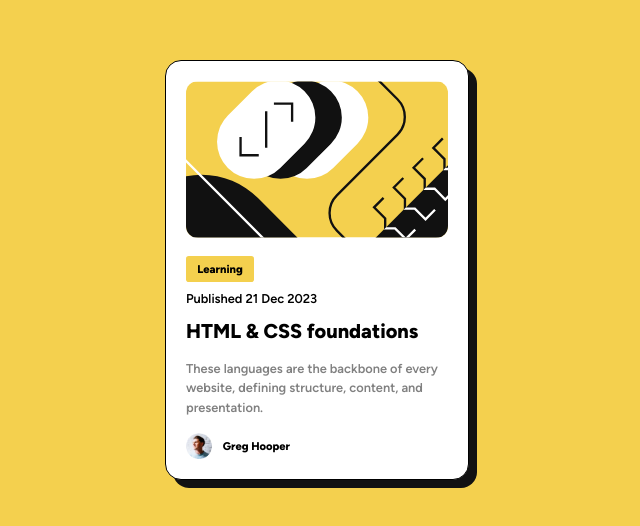
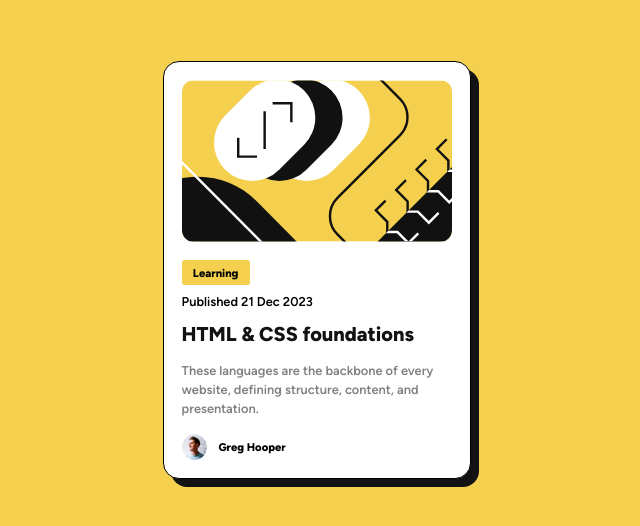
Before and after one commit to OneManBanned/blog-preview-card-main, a plain HTML site: page index.html in a window 1280 px wide. Shown: the part 130-656 px from the top of the page, without its empty margins (323-963 px from the left). Drawn offline with Linux system fonts and the light colour scheme.

Commit message:
Final commit

```diff
--- a/style.css
+++ b/style.css
@@ -47,13 +47,12 @@ main {
     box-shadow: .5em .5em var(--black);
 }
 
-article>* {
-    margin-block-end: 1rem;
+article {
+    margin-block-start: 1em;
 }
 
 img {
     border-radius: .75em;
-    margin-block-end: 1.5rem;
     width: 100%;
 }
 
@@ -67,25 +66,28 @@ h1 {
 }
 
 .published {
-    margin-block-start: 1.25rem;
     font-size: .8em;
     font-weight: var(--regular);
+    margin-block-start: 1em;
 }
 
 h2 {
     font-size: 1.25em;
     font-weight: var(--bold);
+    margin-block: -.15em .75em;
+    color: var(--black);
+    transition: color .25s ease-in-out;
 }
 
 .description {
     font-size: .9em;
     font-weight: var(--regular);
     color: var(--grey);
+    margin-block-end: 1.25em;
 }
 
 .avatar {
     width: 2.25em;
-    margin: 0;
 }
 
 figure {
@@ -103,20 +105,17 @@ figcaption {
 
 @media (min-width: 23.5rem) {
     main {
-        max-width: 19rem;
-        padding: 1.25rem
-    }
-
-    img {
-        margin-block-end: 1rem;
+        max-width: 19.25rem;
+        padding: 1.1rem
     }
 
     h1 {
         font-size: .7em;
     }
 
-    .published {
-        margin-block: .85rem;
+    h2:hover {
+        color: var(--yellow);
+        cursor: pointer;
     }
 
     .description {
@@ -131,5 +130,4 @@ figcaption {
     figcaption {
         font-size: .7rem;
     }
-
 }
```
Also changed, not shown: assets/images/Screenshot 2023-12-22 at 12-26-07 Blog preview card.png (added), 1 other file.
